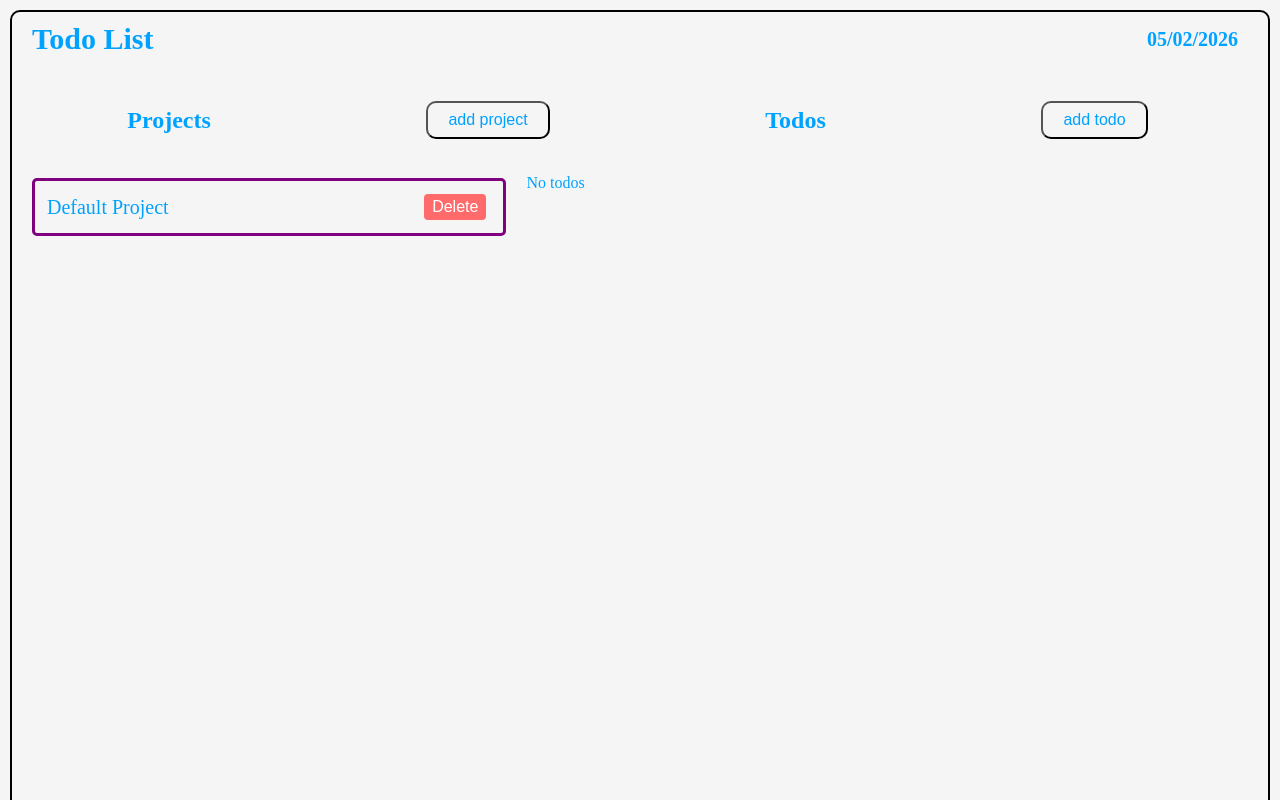
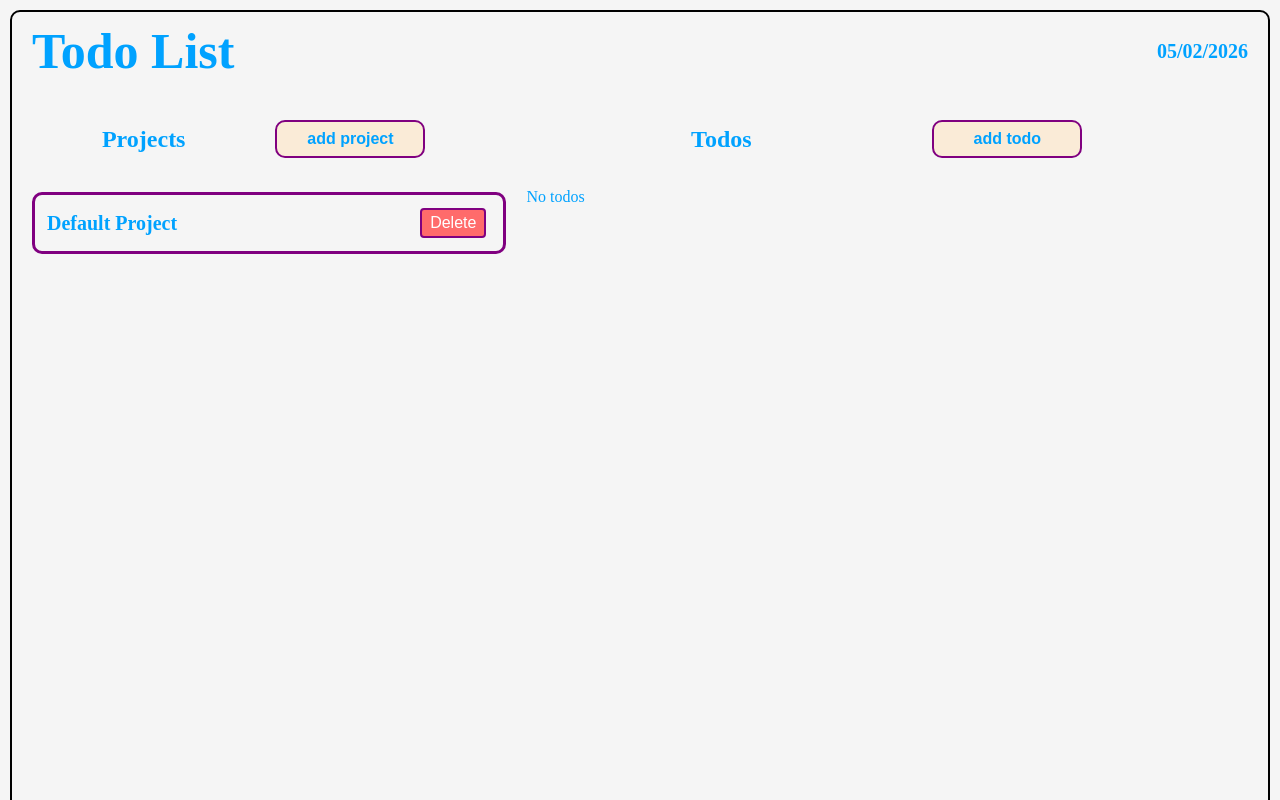
Before and after one commit to PetrosaMan/Todos-Project-Odin, a website built with webpack: page src/template.html in a window 1280 px wide. Shown: the top 800 px of the page. Built offline with nearby package versions, Linux system fonts and the light colour scheme.

Commit message:
Added more styling to buttons

```diff
--- a/src/render.js
+++ b/src/render.js
@@ -32,6 +32,7 @@ export function renderProjects() {
 
     // Delete button
     const delBtn = document.createElement("button");
+    delBtn.style = "border: solid 2px #800080";
     delBtn.textContent = "Delete";
     delBtn.addEventListener("click", (e) => {
       e.stopPropagation(); // prevent triggering project click
--- a/src/style.css
+++ b/src/style.css
@@ -17,7 +17,15 @@ button {
   margin: 5px;
   padding: 8px;
   font-size: 16px;
+  border: 2px solid #800080;
   cursor: pointer;
+}
+
+button#add-project,
+button#add-todo {
+  background-color: antiquewhite;
+  width: 150px;
+  font-weight: bold;
 }
 
 #todos button {
@@ -30,14 +38,14 @@ button {
   display: flex;
   justify-content: space-between;
   align-items: center;
-  margin-bottom: 20px;
+  margin-bottom: 10px;
   margin-left: 10px;
-  margin-right: 20px;
+  margin-right: 10px;
   padding: 10px;
 }
 
 .todo-list {
-  font-size: 30px;
+  font-size: 50px;
   font-weight: bold;
 }
 
@@ -57,7 +65,6 @@ button {
   justify-content: space-between;
   align-items: center;
   margin: 20px;
-  border: 2px solid orange;
   border-radius: 12px;
   padding: 10px;
   font-size: 20px;
@@ -68,7 +75,7 @@ button {
   justify-content: space-around;
   align-items: center;
   margin-top: 20px;
-  padding: 10px;
+  padding: 5px;
 }
 
 .project-dialog {
@@ -185,8 +192,9 @@ label {
   padding: 8px 12px;
   margin: 4px 0;
   border: 3px solid #800080;
-  border-radius: 5px;
+  border-radius: 10px;
   font-size: 20px;
+  font-weight: bold;
   cursor: pointer;
   display: flex;
   justify-content: space-between;
@@ -253,3 +261,17 @@ label {
   text-align: center;
   margin-top: 100vh;
 }
+
+.projects-add {
+  display: flex;
+  justify-content: space-evenly;
+  align-items: center;
+  width: 40%;
+}
+
+.todos-add {
+  display: flex;
+  justify-content: space-evenly;
+  align-items: center;
+  width: 60%;
+}
--- a/src/template.html
+++ b/src/template.html
@@ -7,22 +7,26 @@
     <link rel="stylesheet" href="style.css" />
   </head>
 
-  <body>
+  <div>
     <header class="todo-header">
       <div class="todo-list">Todo List</div>
       <div class="date" id="date">Date:</div>
     </header>
 
     <div class="projects-todos">
+      <div class="projects-add">
       <h2 class="projects-title">Projects</h2>
       <div class="add-project">
         <button id="add-project">add project</button>
       </div>
+      </div>
 
+      <div class="todos-add">
       <h2 class="todo-items-title">Todos</h2>
       <div class="add-todo">
         <button id="add-todo">add todo</button>
       </div>
+    </div>
     </div>
 
     <div class="container">
@@ -64,8 +68,11 @@
         />
         <label for="todo-due-date">Due Date: </label>
         <input type="date" id="todo-due-date" name="todo-due-date" required />
-        <label for="todo-priority">Priority: </label>
-        <input type="text" id="todo-priority" name="todo-priority" required />
+
+        <label for="todo-priority">Priority</label>
+        <input type="text" id="todo-priority" name="todo-priority" value="low" checked/>
+
+
         <label for="todo-completed" value="false"></label>
         <input
           type="checkbox"
```
Also changed, not shown: dist/index.html, dist/main.js.
